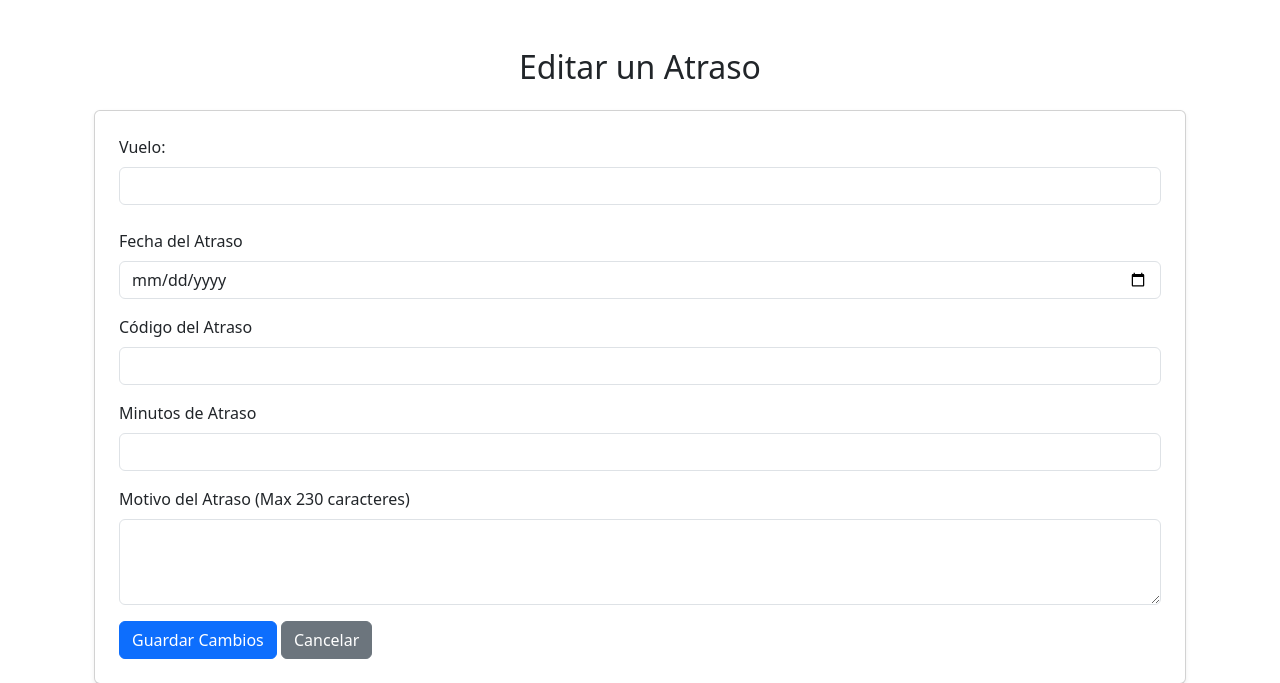
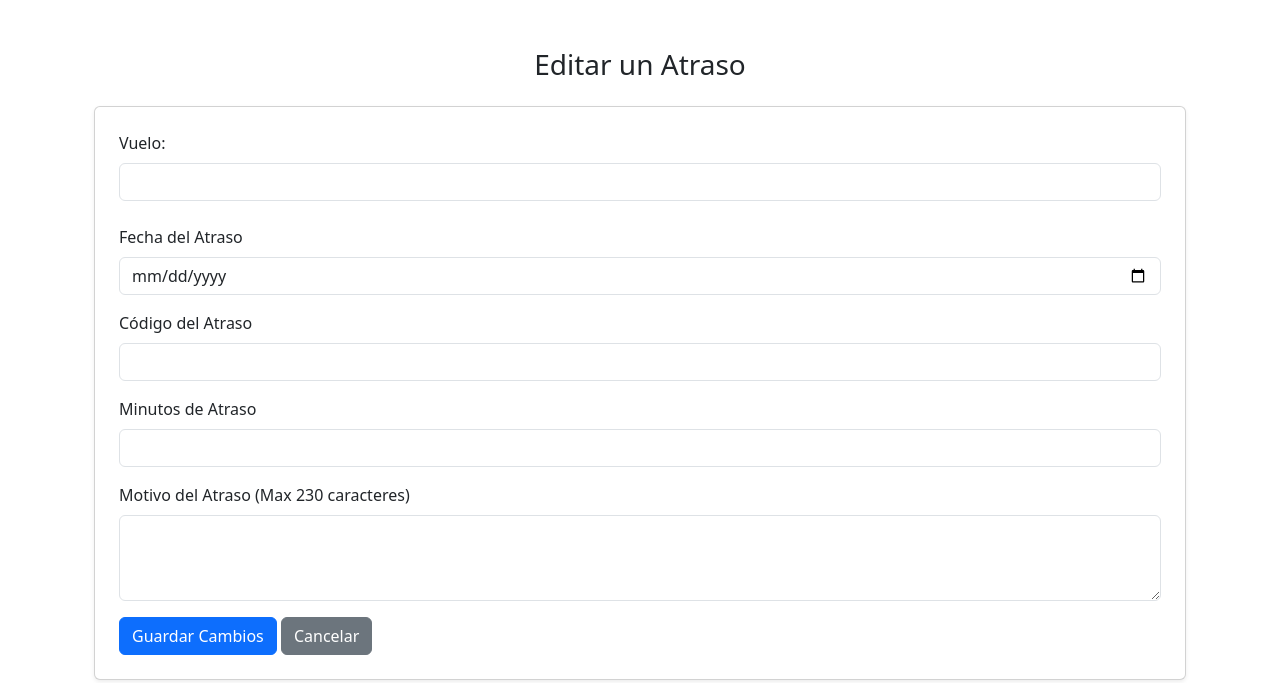
Before and after one commit to RicardoVaca109/SwissportEmsaWebApp, a Django app: template atrasos/templates/edit_atrasos_tmp.html in a window 1280 px wide. Shown: the part 56-739 px from the top of the page. Run offline with Django 5.2, Linux system fonts and the light colour scheme; the template is opened without the code that fills it, so the values that code supplies are empty.

Commit message:
Se cambia la visualización del título del template

```diff
--- a/atrasos/templates/edit_atrasos_tmp.html
+++ b/atrasos/templates/edit_atrasos_tmp.html
@@ -4,7 +4,7 @@
 
 {% block content %}
 <div class="container mt-4">
-    <h2 class="text-center mb-4">Editar un Atraso</h2>
+    <h3 class="text-center mb-4">Editar un Atraso</h3>
     <div class="card p-4 shadow-sm">
         <form method="post" action="{% url 'edit_atraso' atraso.id_atraso %}">
             {% csrf_token %}
```
